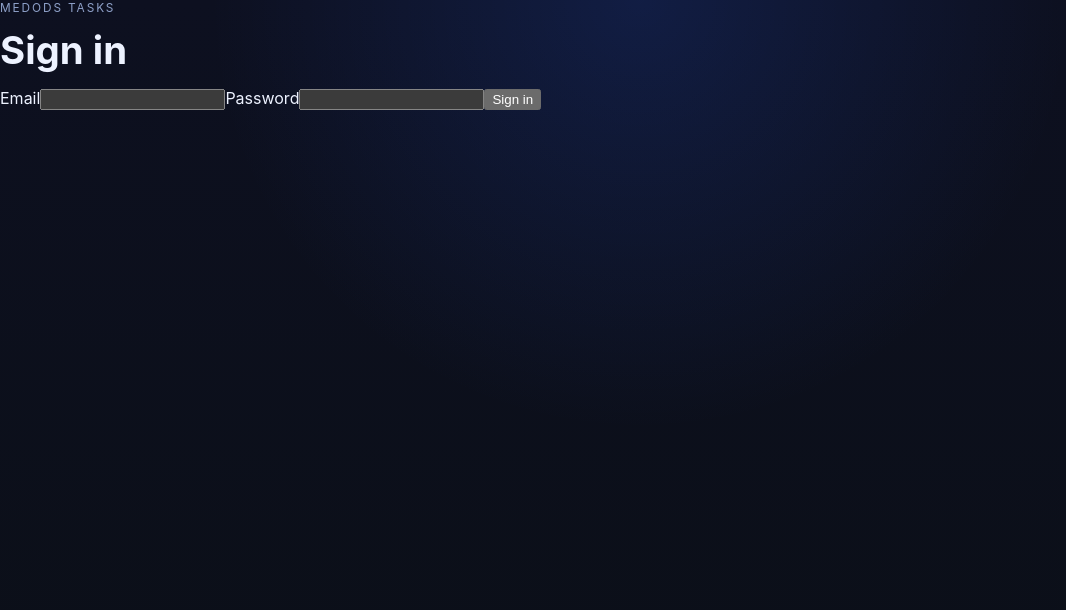
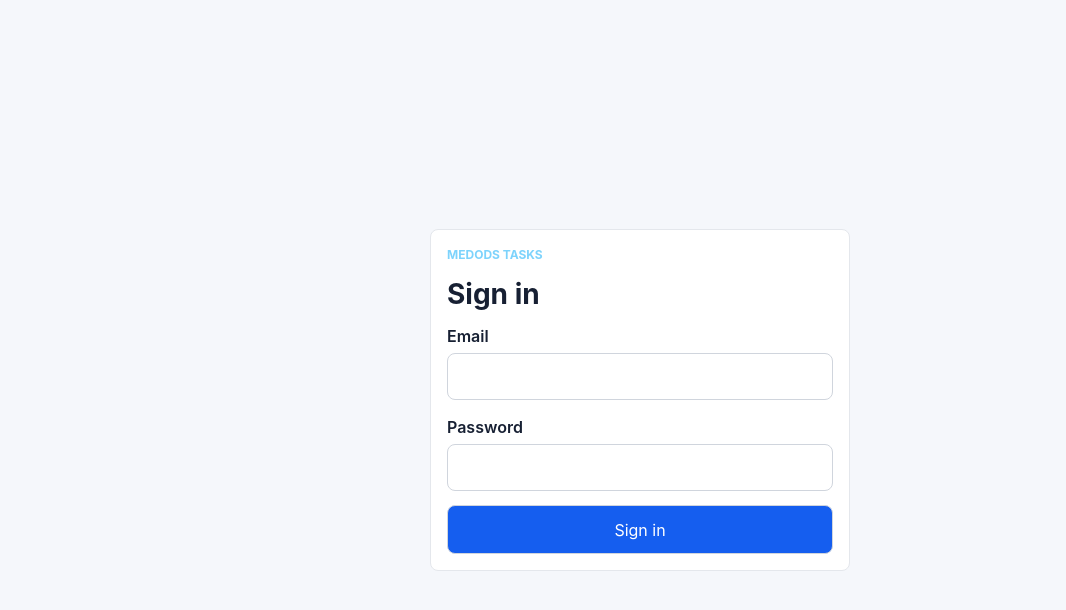
Before and after one commit to Daaarin/medod_test, a React (Vite) app in the folder frontend/: page /login in a window 1280 px wide. Shown: the top 610 px of the page, without its empty margins (0-1066 px from the left). Built offline with nearby package versions, Linux system fonts and the light colour scheme; no server answers.

Commit message:
Add role-aware frontend shell

```diff
--- a/frontend/src/layout/Shell.jsx
+++ b/frontend/src/layout/Shell.jsx
@@ -1,5 +1,58 @@
-import { Outlet } from "react-router-dom";
+import { NavLink, Outlet } from "react-router-dom";
+import { useAuth } from "../auth/AuthContext";
+
+const baseLinks = [
+  { to: "/tasks", label: "Tasks" },
+  { to: "/delegated", label: "Delegated" },
+  { to: "/calendar", label: "Calendar" },
+  { to: "/tags", label: "Tags" },
+];
+
+function buildDisplayName(user) {
+  const parts = [user?.name, user?.last_name].filter(Boolean);
+  if (parts.length) {
+    return parts.join(" ");
+  }
+
+  return user?.email || "Signed in";
+}
+
+function formatRole(role) {
+  if (!role) return "Role unavailable";
+  return role.replaceAll("_", " ");
+}
 
 export function Shell() {
-  return <Outlet />;
+  const auth = useAuth();
+  const links = auth.isAdmin ? [...baseLinks, { to: "/admin", label: "Admin" }] : baseLinks;
+  const displayName = buildDisplayName(auth.user);
+
+  return (
+    <div className="app-shell">
+      <aside className="sidebar">
+        <div className="sidebar-header">
+          <p className="eyebrow">Medods Tasks</p>
+          <h1>Operations</h1>
+          <p className="sidebar-copy">{displayName}</p>
+          <p className="role-label">{formatRole(auth.user?.role)}</p>
+        </div>
+
+        <nav className="tabs" aria-label="Primary">
+          {links.map((link) => (
+            <NavLink key={link.to} to={link.to} className={({ isActive }) => (isActive ? "active" : undefined)}>
+              {link.label}
+            </NavLink>
+          ))}
+        </nav>
+
+        <button type="button" className="secondary-button" onClick={auth.logout}>
+          Sign out
+        </button>
+      </aside>
+
+      <main className="content">
+        <Outlet />
+      </main>
+    </div>
+  );
 }
--- a/frontend/src/styles.css
+++ b/frontend/src/styles.css
@@ -1,5 +1,5 @@
 :root {
-  color-scheme: dark;
+  color-scheme: light;
   font-family:
     Inter,
     ui-sans-serif,
@@ -8,10 +8,8 @@
     BlinkMacSystemFont,
     "Segoe UI",
     sans-serif;
-  background:
-    radial-gradient(circle at top, rgba(41, 98, 255, 0.16), transparent 42%),
-    linear-gradient(180deg, #0d1020 0%, #0b0f17 100%);
-  color: #edf2ff;
+  background: #f5f7fb;
+  color: #172033;
   line-height: 1.5;
   font-weight: 400;
 }
@@ -36,25 +34,40 @@ a {
   text-decoration: none;
 }
 
+button,
+input,
+select,
+textarea {
+  font: inherit;
+}
+
+button {
+  cursor: pointer;
+}
+
 .app-shell {
   display: grid;
-  grid-template-columns: minmax(260px, 320px) 1fr;
+  grid-template-columns: 280px minmax(0, 1fr);
   min-height: 100vh;
 }
 
 .sidebar {
-  padding: 2rem;
-  border-right: 1px solid rgba(148, 163, 184, 0.14);
-  background: rgba(5, 10, 20, 0.65);
-  backdrop-filter: blur(18px);
+  background: #101828;
+  color: #f8fafc;
   display: flex;
   flex-direction: column;
-  justify-content: space-between;
-  gap: 2rem;
+  gap: 1.5rem;
+  padding: 1.5rem;
+}
+
+.sidebar-header {
+  display: grid;
+  gap: 0.35rem;
 }
 
 .content {
-  padding: 2rem;
+  min-width: 0;
+  padding: 1.5rem;
 }
 
 h1,
@@ -65,48 +78,73 @@ p {
 }
 
 h1 {
-  font-size: clamp(2rem, 3vw, 3rem);
-  line-height: 1.05;
-  margin-bottom: 1rem;
+  font-size: 1.75rem;
+  line-height: 1.1;
+  margin-bottom: 0;
 }
 
 h2 {
-  font-size: clamp(1.6rem, 2vw, 2.2rem);
-  margin-bottom: 0.75rem;
-}
-
-h3 {
-  margin-bottom: 0.5rem;
+  font-size: 1.5rem;
+  line-height: 1.15;
+  margin-bottom: 0;
 }
 
 .eyebrow {
+  color: #7dd3fc;
+  font-size: 0.75rem;
+  font-weight: 700;
+  letter-spacing: 0;
+  margin: 0;
   text-transform: uppercase;
-  letter-spacing: 0.16em;
-  font-size: 0.74rem;
-  color: #8ea0c8;
-  margin-bottom: 0.75rem;
 }
 
-.sidebar-copy {
-  color: #a9b8d4;
-  max-width: 28ch;
+.sidebar-copy,
+.role-label {
+  color: #cbd5e1;
+  margin-bottom: 0;
+}
+
+.role-label {
+  text-transform: capitalize;
 }
 
 .tabs {
   display: grid;
-  gap: 0.6rem;
+  gap: 0.5rem;
+}
+
+.tabs a,
+.secondary-button,
+button {
+  border: 1px solid #d0d5dd;
+  border-radius: 0.5rem;
+  padding: 0.7rem 0.9rem;
 }
 
 .tabs a {
-  padding: 0.9rem 1rem;
-  border-radius: 0.85rem;
-  border: 1px solid rgba(148, 163, 184, 0.14);
-  background: rgba(15, 23, 42, 0.7);
+  border-color: rgba(255, 255, 255, 0.14);
+  color: #e2e8f0;
 }
 
 .tabs a.active {
-  border-color: rgba(103, 179, 255, 0.55);
-  background: linear-gradient(135deg, rgba(41, 98, 255, 0.25), rgba(10, 35, 80, 0.88));
+  background: #f8fafc;
+  color: #101828;
+}
+
+.secondary-button {
+  background: transparent;
+  color: #f8fafc;
+}
+
+.page-header,
+.toolbar,
+.panel,
+.table-card,
+.auth-card {
+  background: #ffffff;
+  border: 1px solid #e4e7ec;
+  border-radius: 0.5rem;
+  padding: 1rem;
 }
 
 .stack {
@@ -114,64 +152,79 @@ h3 {
   gap: 1rem;
 }
 
-.hero {
-  display: grid;
-  gap: 1rem;
-  grid-template-columns: minmax(0, 1.4fr) minmax(320px, 0.9fr);
-  align-items: start;
+.toolbar {
+  display: flex;
+  flex-wrap: wrap;
+  gap: 0.75rem;
+  align-items: end;
 }
 
-.grid {
+.form-grid {
   display: grid;
-  grid-template-columns: repeat(2, minmax(0, 1fr));
-  gap: 0.85rem;
+  grid-template-columns: repeat(auto-fit, minmax(180px, 1fr));
+  gap: 0.75rem;
 }
 
-.card {
-  padding: 1.25rem;
-  border-radius: 1.25rem;
-  border: 1px solid rgba(148, 163, 184, 0.14);
-  background: rgba(11, 15, 23, 0.8);
-  box-shadow: 0 16px 48px rgba(0, 0, 0, 0.22);
+label {
+  display: grid;
+  gap: 0.35rem;
+  font-weight: 600;
 }
 
-.stat {
-  display: grid;
-  gap: 0.25rem;
+input,
+select,
+textarea {
+  border: 1px solid #d0d5dd;
+  border-radius: 0.5rem;
+  padding: 0.65rem;
 }
 
-.stat span {
-  color: #8ea0c8;
-  font-size: 0.85rem;
+textarea {
+  min-height: 90px;
+  resize: vertical;
 }
 
-.stat strong {
-  font-size: 1.25rem;
+button {
+  background: #155eef;
+  color: #ffffff;
 }
 
-.status {
-  margin-bottom: 0;
+button[disabled] {
+  background: #98a2b3;
+  cursor: not-allowed;
 }
 
-.status.ok {
-  color: #7ee787;
+.alert.error {
+  background: #fef3f2;
+  border: 1px solid #fecdca;
+  border-radius: 0.5rem;
+  color: #b42318;
+  padding: 0.75rem;
 }
 
-.status.error {
-  color: #ff7b72;
+.page-state {
+  padding: 2rem;
 }
 
-@media (max-width: 900px) {
+.login-page {
+  display: grid;
+  min-height: 100vh;
+  place-items: center;
+  padding: 1rem;
+}
+
+.auth-card {
+  width: min(420px, 100%);
+  display: grid;
+  gap: 0.9rem;
+}
+
+@media (max-width: 860px) {
   .app-shell {
     grid-template-columns: 1fr;
   }
 
   .sidebar {
-    border-right: 0;
-    border-bottom: 1px solid rgba(148, 163, 184, 0.14);
-  }
-
-  .hero {
-    grid-template-columns: 1fr;
+    border-bottom: 1px solid rgba(255, 255, 255, 0.12);
   }
 }
```
Also changed, not shown: 1 other file (tests, documents, lock files or other folders).
